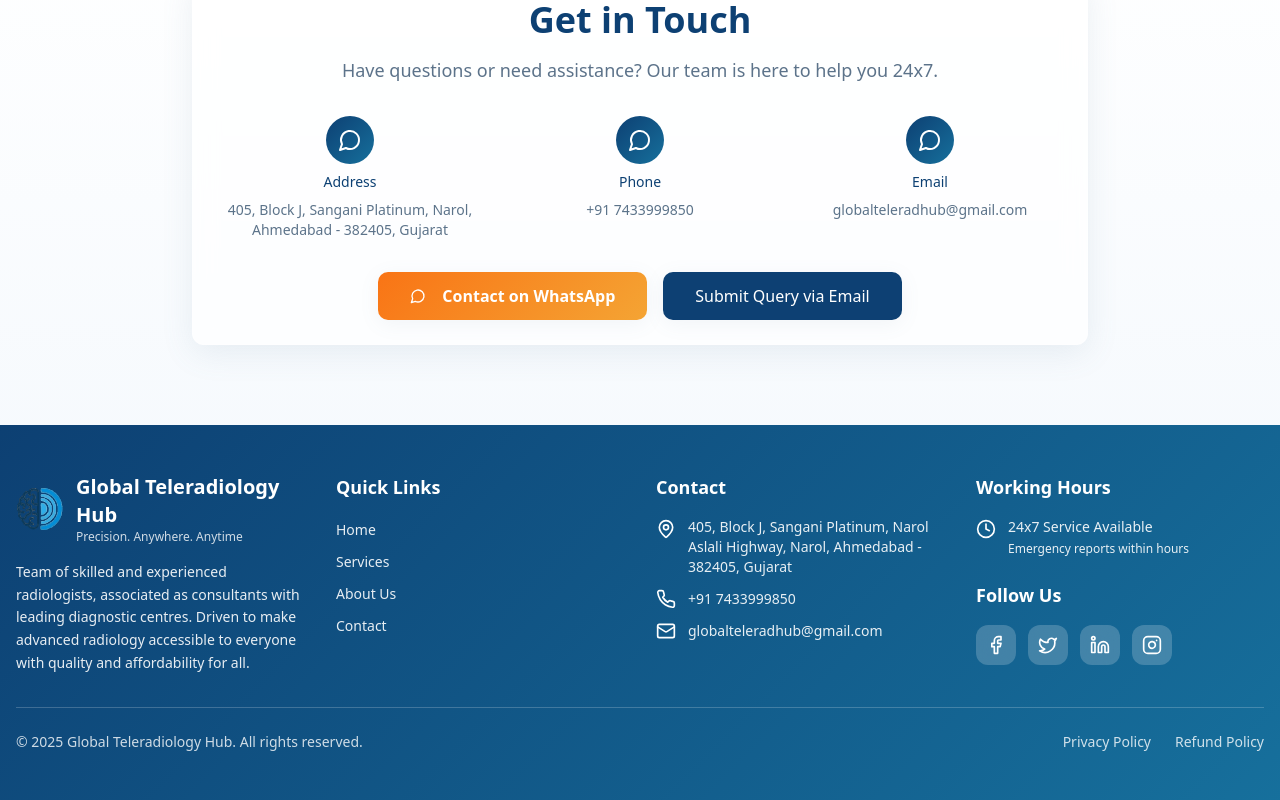
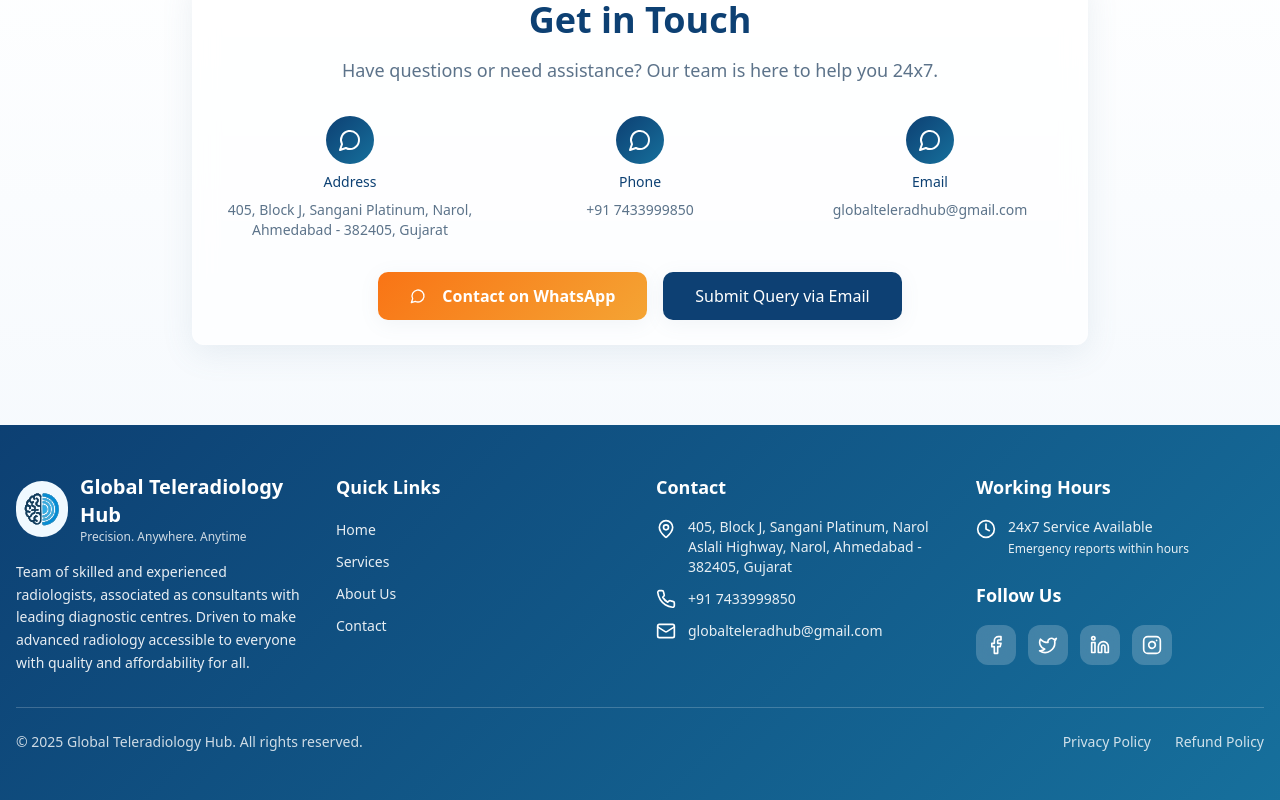
Before and after one commit to isg32-pavillion/globaltelerad, a React (Vite) app: page / in a window 1280 px wide. Shown: the part 3362-4162 px from the top of the page. Built offline with nearby package versions, Linux system fonts and the light colour scheme; the HTML template or start-up script is replaced by a standard one.

Commit message:
Add circular sky bg to logo in footer
Wrap the footer logo with a light sky-blue circular background (bg-sky-50) to create a subtle, almost-white accent behind the logo, preserving sizing.

```diff
--- a/src/components/Footer.tsx
+++ b/src/components/Footer.tsx
@@ -10,11 +10,13 @@ const Footer = () => {
           {/* Company Info */}
           <div className="space-y-4">
             <div className="flex items-center space-x-3">
-              <img
-                src={logo}
-                alt="Global Teleradiology Hub Logo"
-                className="w-12 h-12 object-contain"
-              />
+              <div className="bg-sky-50 rounded-full p-2 flex items-center justify-center">
+                <img
+                  src={logo}
+                  alt="Global Teleradiology Hub Logo"
+                  className="w-10 h-10 object-contain"
+                />
+              </div>
               <div>
                 <h3 className="text-xl font-bold">Global Teleradiology Hub</h3>
                 <p className="text-xs text-primary-foreground/80">Precision. Anywhere. Anytime</p>
```
